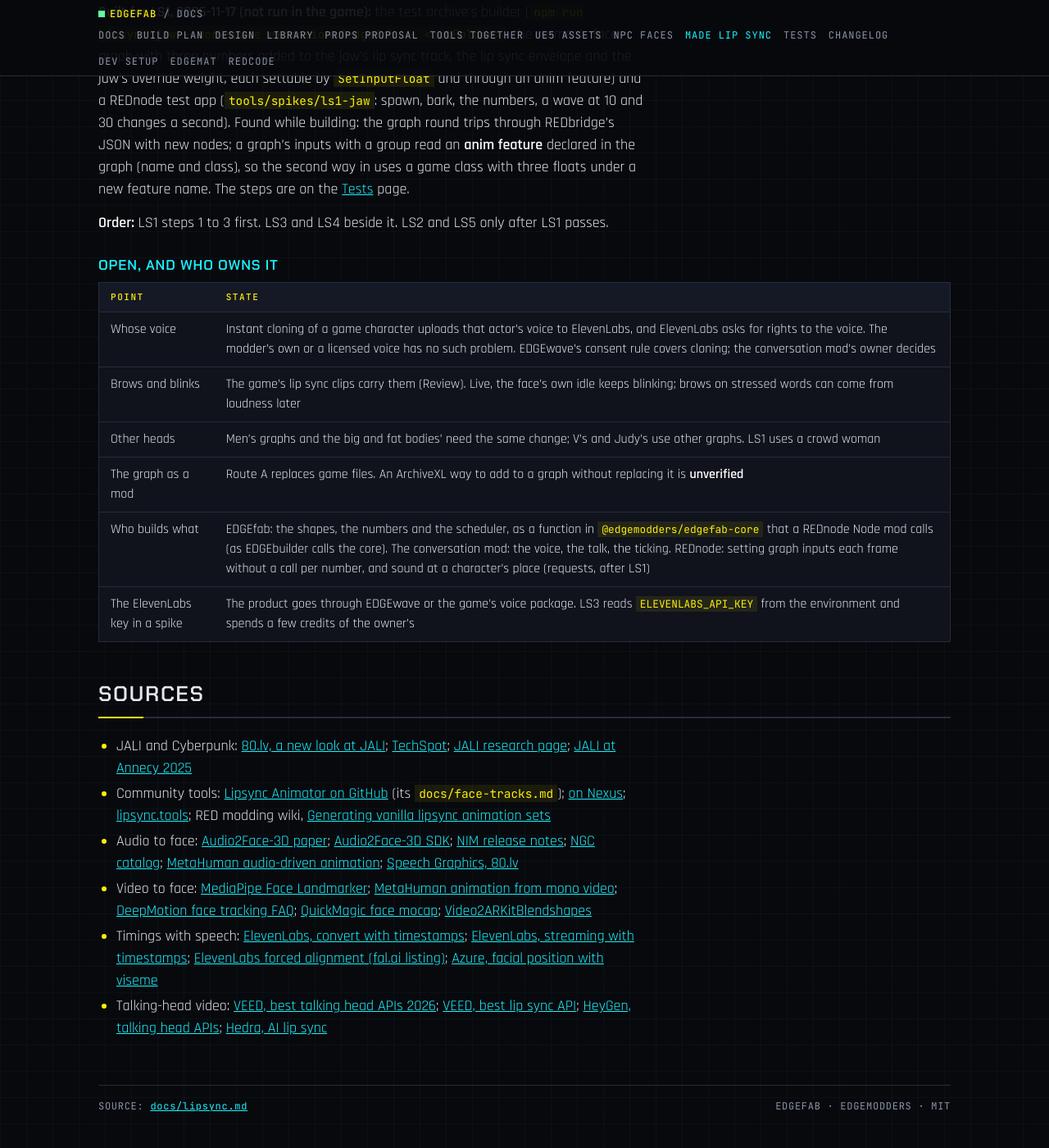
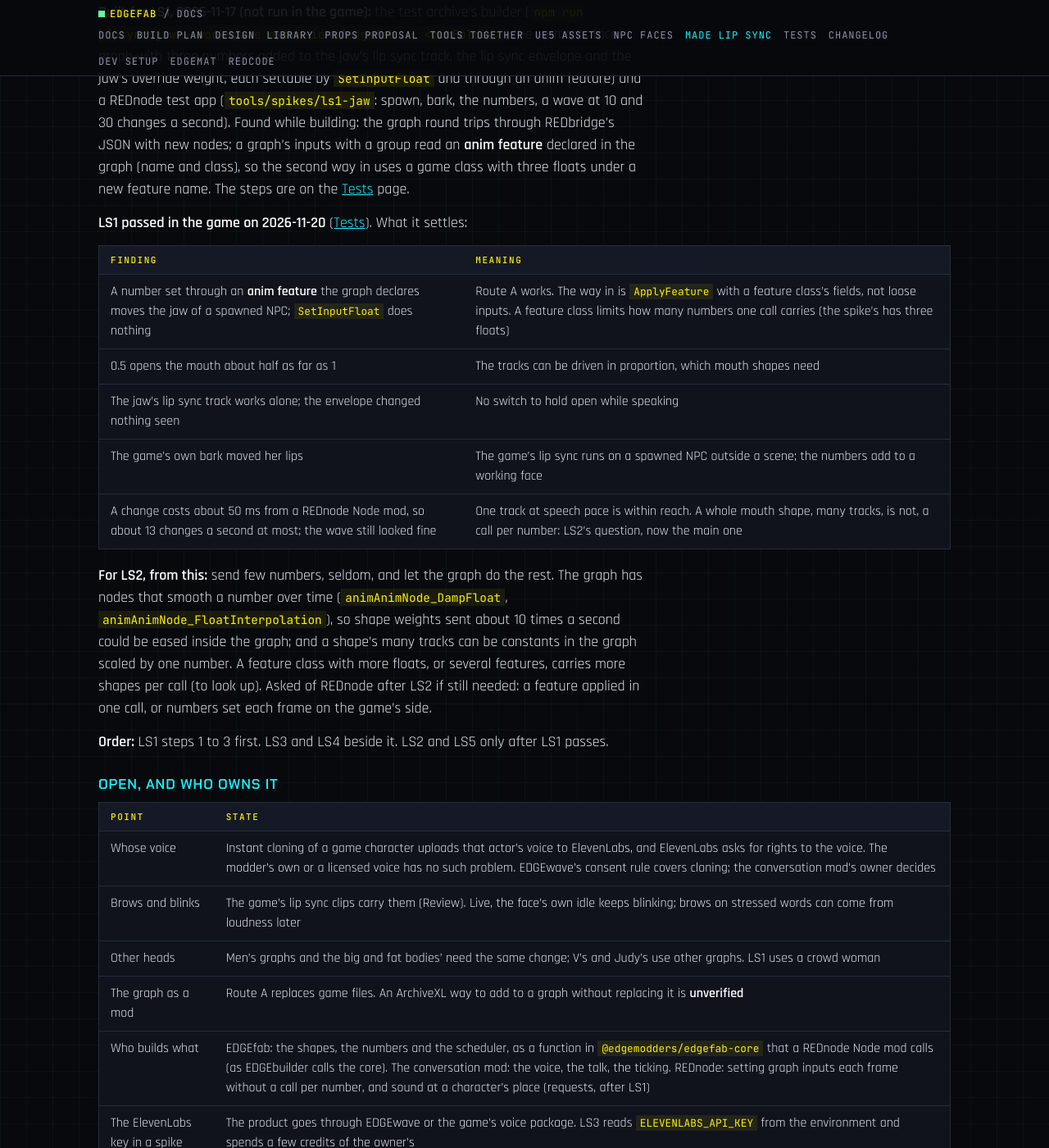
Before and after one commit to Edgemodders/EDGEfab, a Jekyll site: the page built from docs/lipsync.md, in a window 1280 px wide and 1400 px high, scrolled down 17766 px. Shown: the whole window at 82% size. Built offline with Jekyll 4.4.1, drawn with Linux system fonts in a browser that asks for light colours.

Commit message:
Lip sync: spike LS1 passed in the game; the way in is an anim feature
The jaw of a spawned NPC follows a number applied as an anim feature the changed face graph declares; SetInputFloat does nothing. About 50 ms a change from a Node mod. The app's wave buttons now use the feature (0.2.0).

Co-Authored-By: Claude Fable 5.2 <noreply@anthropic.com>

```diff
--- a/docs/lipsync.md
+++ b/docs/lipsync.md
@@ -318,6 +318,18 @@ Smallest first within each; LS1 decides the path. LS3 and LS4 need no game and c
 
 **Built for LS1, 2026-11-17 (not run in the game):** the test archive's builder (`npm run lipsync:jaw --workspace extensions/edgefab -- <outFolder>`: the women's face graph with three numbers added to the jaw's lip sync track, the lip sync envelope and the jaw's override weight, each settable by `SetInputFloat` and through an anim feature) and a REDnode test app (`tools/spikes/ls1-jaw`: spawn, bark, the numbers, a wave at 10 and 30 changes a second). Found while building: the graph round trips through REDbridge's JSON with new nodes; a graph's inputs with a group read an **anim feature** declared in the graph (name and class), so the second way in uses a game class with three floats under a new feature name. The steps are on the [Tests](testing.html#spike-ls1-the-jaw-on-command) page.
 
+**LS1 passed in the game on 2026-11-20** ([Tests](testing.html#spike-ls1-the-jaw-on-command)). What it settles:
+
+| Finding | Meaning |
+|---|---|
+| A number set through an **anim feature** the graph declares moves the jaw of a spawned NPC; `SetInputFloat` does nothing | Route A works. The way in is `ApplyFeature` with a feature class's fields, not loose inputs. A feature class limits how many numbers one call carries (the spike's has three floats) |
+| 0.5 opens the mouth about half as far as 1 | The tracks can be driven in proportion, which mouth shapes need |
+| The jaw's lip sync track works alone; the envelope changed nothing seen | No switch to hold open while speaking |
+| The game's own bark moved her lips | The game's lip sync runs on a spawned NPC outside a scene; the numbers add to a working face |
+| A change costs about 50 ms from a REDnode Node mod, so about 13 changes a second at most; the wave still looked fine | One track at speech pace is within reach. A whole mouth shape, many tracks, is not, a call per number: LS2's question, now the main one |
+
+**For LS2, from this:** send few numbers, seldom, and let the graph do the rest. The graph has nodes that smooth a number over time (`animAnimNode_DampFloat`, `animAnimNode_FloatInterpolation`), so shape weights sent about 10 times a second could be eased inside the graph; and a shape's many tracks can be constants in the graph scaled by one number. A feature class with more floats, or several features, carries more shapes per call (to look up). Asked of REDnode after LS2 if still needed: a feature applied in one call, or numbers set each frame on the game's side.
+
 **Order:** LS1 steps 1 to 3 first. LS3 and LS4 beside it. LS2 and LS5 only after LS1 passes.
 
 ### Open, and who owns it
--- a/tools/spikes/ls1-jaw/rednode-app.json
+++ b/tools/spikes/ls1-jaw/rednode-app.json
@@ -1,7 +1,7 @@
 {
   "id": "edgefab-ls1-jaw",
   "name": "EDGEfab spike LS1: the jaw on command",
-  "version": "0.1.0",
+  "version": "0.2.0",
   "author": "Edgemodders",
   "description": "A spike, not a mod to keep: spawns a woman beside V and sets float inputs on her animation graphs, to see whether a script can move a live NPC's jaw. Needs the test archive edgefab_ls1_jaw.archive in the game, which changes the women's face graph. Switching it off removes the person.",
   "main": "mod.mjs",
```
Also changed, not shown: CLAUDE.md (+1 -1 lines), docs/testing.md (+2 -1 lines), tools/spikes/ls1-jaw/mod.mjs (+5 -5 lines).
